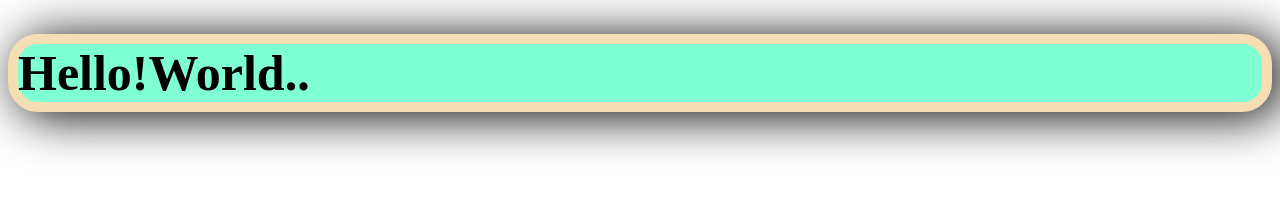
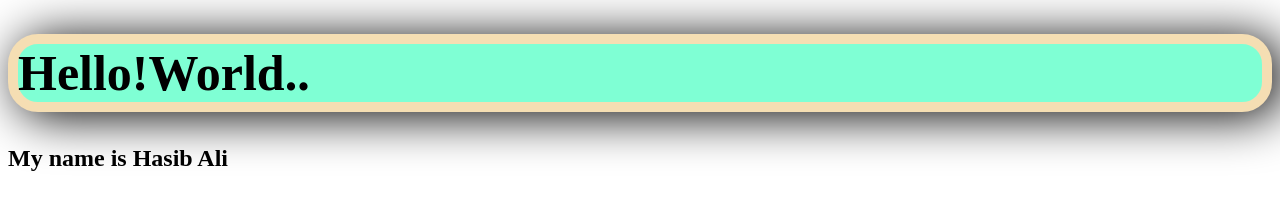
Before and after one commit to HasibAliOpu/my-first-repo, a plain HTML site: page index.html in a window 1280 px wide. Drawn offline with Linux system fonts and the light colour scheme.

Commit message:
writing my name

```diff
--- a/index.html
+++ b/index.html
@@ -13,5 +13,6 @@
   </head>
   <body>
     <h1 id="hello" class="hi">Hello!World..</h1>
+    <h2>My name is Hasib Ali</h2>
   </body>
 </html>
```
